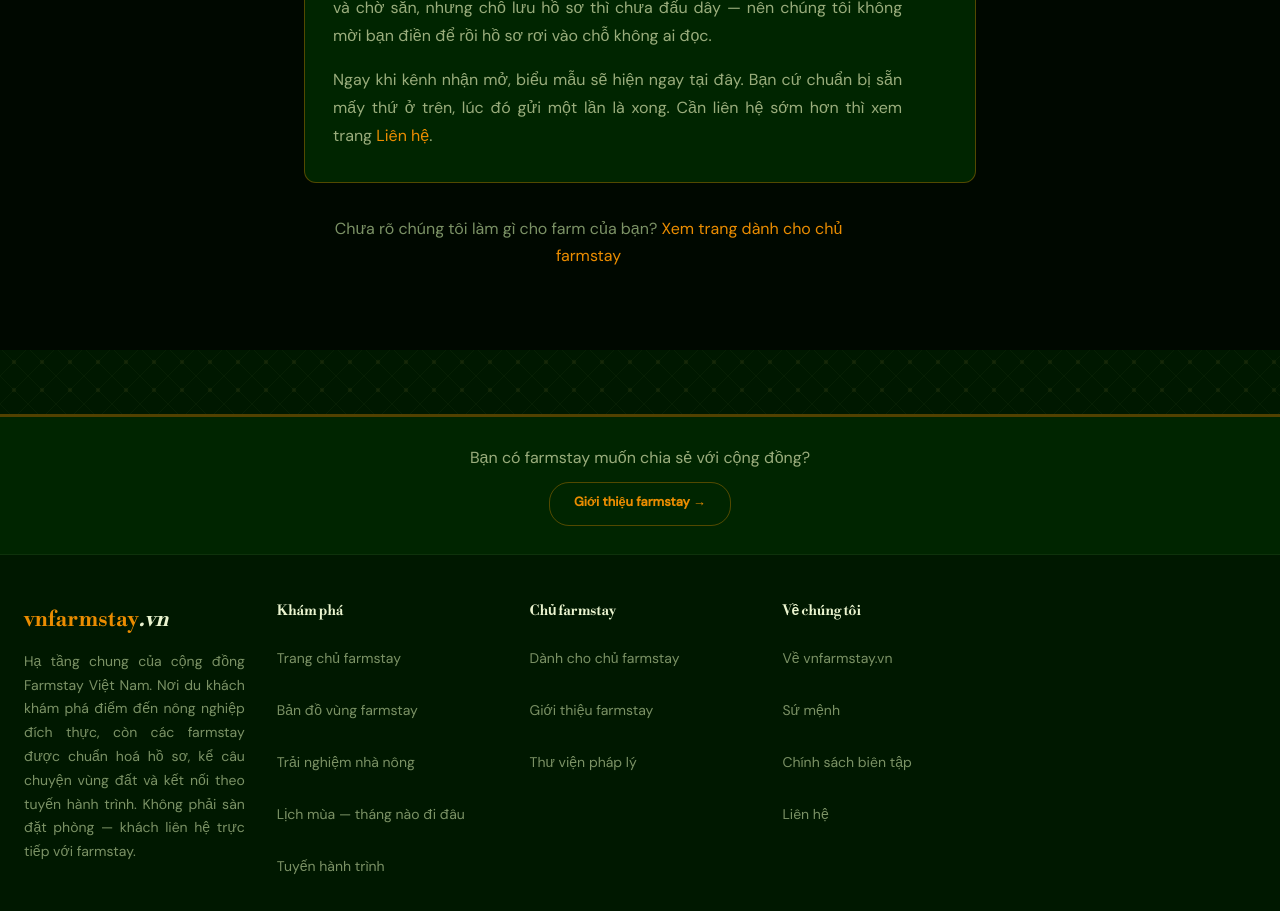
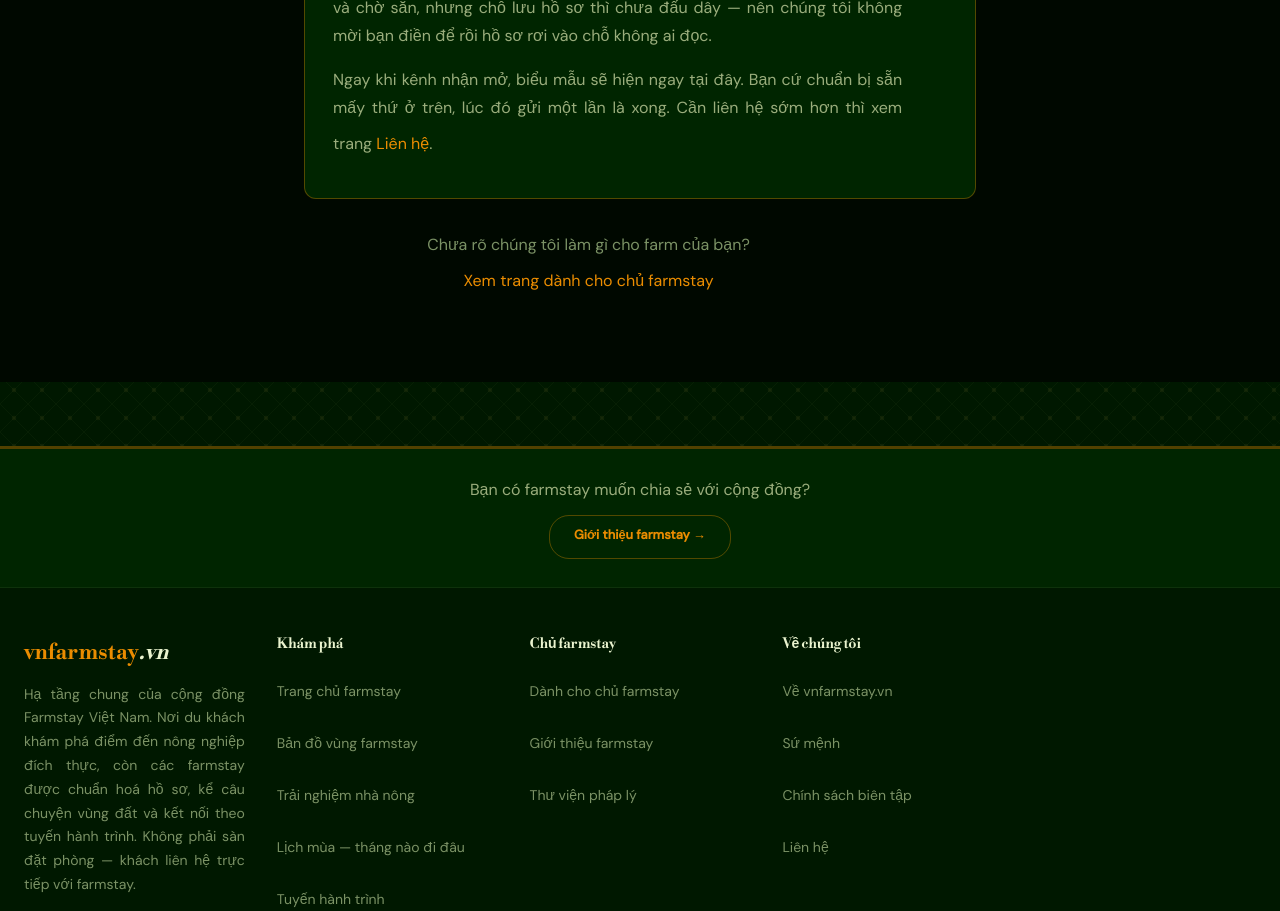
Before and after one commit to thanhtungkt7888nhd/vnfarmstay-vn, a Next.js app: page /dang-farmstay in a window 1280 px wide. Shown: the part 940-1851 px from the top of the page. Built offline with nearby package versions, Linux system fonts and the light colour scheme; no server answers.

Commit message:
fix(vnfarmstay): vá 6 vùng chạm <44px — /lien-he /blog /vung + 3 nút gọi hành động 20260826

```diff
--- a/src/app/blog/page.tsx
+++ b/src/app/blog/page.tsx
@@ -130,6 +130,12 @@ export default async function BlogPage() {
                   href={`/danh-muc/${slug}`}
                   className="fx-hover-lift fx-clip-reveal"
                   style={{
+                    /* ≥44px — đây là HÀNG NÚT LỌC đứng riêng, không phải chữ lẫn
+                       trong câu, nên phải đủ lớn để ngón tay chạm. Đo 26/08/2026:
+                       trước đó chỉ cao 30px. */
+                    display: "inline-flex",
+                    alignItems: "center",
+                    minHeight: 44,
                     background: "var(--bg-main)",
                     border: "1px solid var(--border)",
                     color: "var(--text-muted)",
--- a/src/app/dang-farmstay/page.tsx
+++ b/src/app/dang-farmstay/page.tsx
@@ -265,7 +265,16 @@ export default function DangFarmstayPage() {
                   Ngay khi kênh nhận mở, biểu mẫu sẽ hiện ngay tại đây. Bạn cứ
                   chuẩn bị sẵn mấy thứ ở trên, lúc đó gửi một lần là xong. Cần
                   liên hệ sớm hơn thì xem trang{" "}
-                  <Link href="/lien-he" style={{ color: "var(--gold)" }}>
+                  <Link
+                    href="/lien-he"
+                    style={{
+                      /* ≥44px — lời kêu gọi hành động cuối đoạn, khách sẽ nhắm tay vào */
+                      display: "inline-flex",
+                      alignItems: "center",
+                      minHeight: 44,
+                      color: "var(--gold)",
+                    }}
+                  >
                     Liên hệ
                   </Link>
                   .
@@ -284,7 +293,16 @@ export default function DangFarmstayPage() {
             }}
           >
             Chưa rõ chúng tôi làm gì cho farm của bạn?{" "}
-            <Link href="/chu-farmstay" style={{ color: "var(--gold)" }}>
+            <Link
+              href="/chu-farmstay"
+              style={{
+                /* ≥44px — lời kêu gọi hành động cuối đoạn, khách sẽ nhắm tay vào */
+                display: "inline-flex",
+                alignItems: "center",
+                minHeight: 44,
+                color: "var(--gold)",
+              }}
+            >
               Xem trang dành cho chủ farmstay
             </Link>
           </p>
--- a/src/app/lien-he/page.tsx
+++ b/src/app/lien-he/page.tsx
@@ -189,7 +189,15 @@ export default function LienHePage() {
                     href={e.url}
                     target="_blank"
                     rel="noopener noreferrer"
-                    style={{ color: "var(--gold)", fontWeight: 600 }}
+                    style={{
+                      /* ≥44px — liên kết đứng riêng đầu mỗi mục, ngón tay phải
+                         chạm được. Đo 26/08/2026: trước đó chỉ cao 21px. */
+                      display: "inline-flex",
+                      alignItems: "center",
+                      minHeight: 44,
+                      color: "var(--gold)",
+                      fontWeight: 600,
+                    }}
                   >
                     {e.label}
                   </a>{" "}
--- a/src/app/phuong-phap-xac-minh/page.tsx
+++ b/src/app/phuong-phap-xac-minh/page.tsx
@@ -376,7 +376,16 @@ export default function PhuongPhapXacMinhPage() {
             }}
           >
             Bạn là chủ farm và muốn có hồ sơ ở đây?{" "}
-            <Link href="/dang-farmstay" style={{ color: "var(--gold)" }}>
+            <Link
+              href="/dang-farmstay"
+              style={{
+                /* ≥44px — lời kêu gọi hành động cuối đoạn, khách sẽ nhắm tay vào */
+                display: "inline-flex",
+                alignItems: "center",
+                minHeight: 44,
+                color: "var(--gold)",
+              }}
+            >
               Gửi hồ sơ farm của bạn
             </Link>
           </p>
--- a/src/app/vung/[slug]/page.tsx
+++ b/src/app/vung/[slug]/page.tsx
@@ -449,7 +449,17 @@ export default async function VungPage({ params }: Props) {
               Nội dung vùng rà soát lần cuối 19/08/2026. Lịch mùa là nhịp chung
               của vùng — thời tiết mỗi năm mỗi khác, nên hãy hỏi lại chủ farm
               trước khi đặt vé.{" "}
-              <a href="/tour-farmstay" style={{ color: "var(--gold)" }}>
+              <a
+                href="/tour-farmstay"
+                style={{
+                  /* ≥44px — đo 26/08/2026 chỉ được 41px. Nằm cuối một đoạn văn
+                     nên dùng inline-flex để không đẩy lệch dòng chữ quanh nó. */
+                  display: "inline-flex",
+                  alignItems: "center",
+                  minHeight: 44,
+                  color: "var(--gold)",
+                }}
+              >
                 Xem bản đồ đủ 9 vùng →
               </a>
             </p>
```
